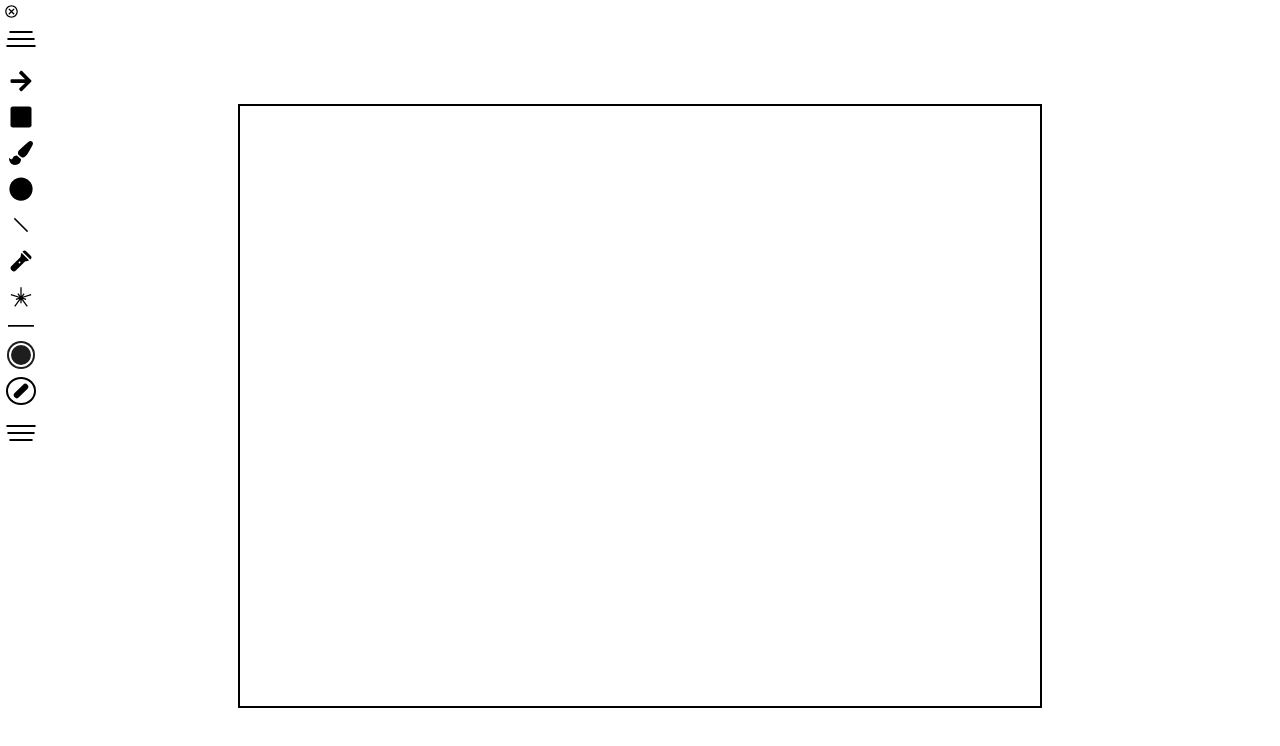
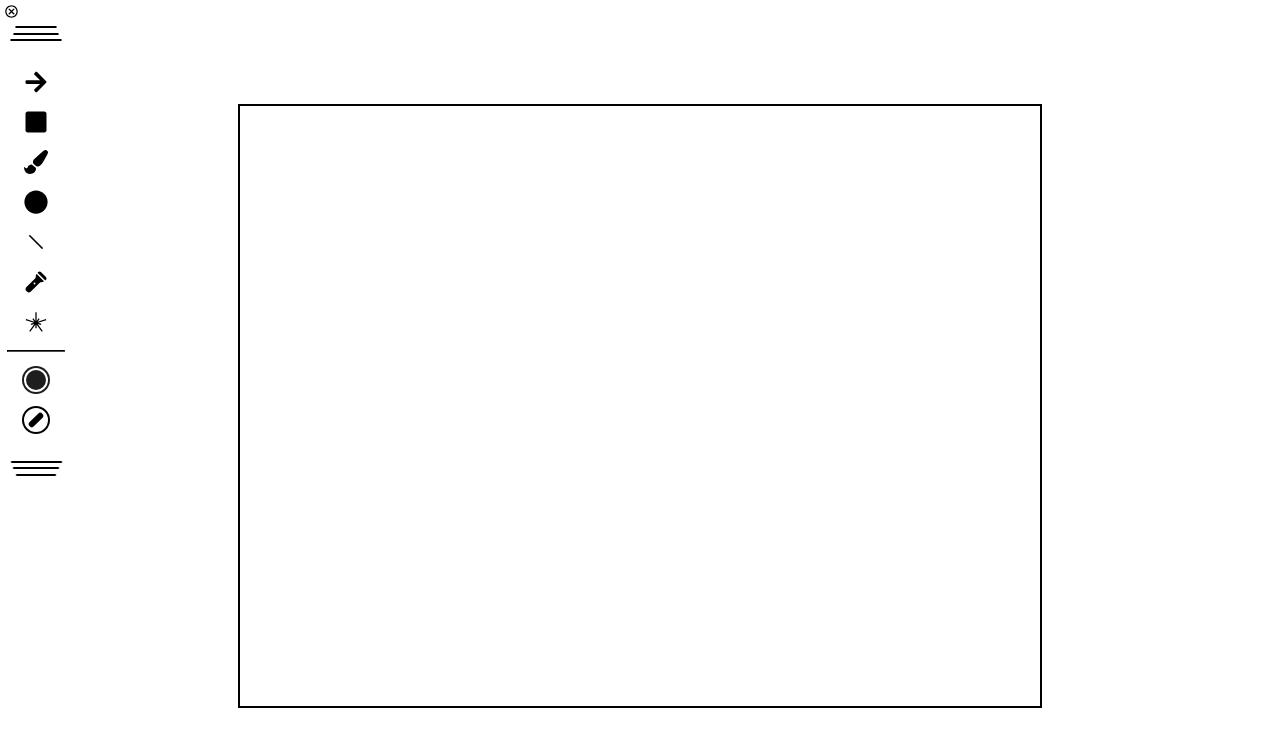
Before and after one commit to DmytroVasin/DrawPen, a React (Create React App) app: page / in a window 1280 px wide. Shown: the top 746 px of the page. Built offline with nearby package versions, Linux system fonts and the light colour scheme.

Commit message:
add-fixes-2

```diff
--- a/src/components/ToolBar.css
+++ b/src/components/ToolBar.css
@@ -1,36 +1,19 @@
 #toolbar {
   position: absolute;
+  top: 0;
   left: 0;
-  top: 0;
-  width: 40px;
-  display: flex;
-  flex-direction: column;
-  justify-content: center;
-  align-items: center;
+  width: 70px;
   border-radius: 10px;
   background-color: rgba(255, 255, 255, 0.2);
   backdrop-filter: blur(17px);
   border: 1px solid rgba(255, 255, 255, 0.2);
 }
 
-#toolbar svg {
-  fill: #000;
-}
-
-.toolbar__header {
-  width: 100%;
+.toolbar__header,
+.toolbar__bottom {
   display: flex;
-  flex-direction: column;
-  align-items: center;
   justify-content: center;
-  margin-top: 5px;
-}
-
-.window__buttons {
-  width: 100%;
-  display: flex;
-  justify-content: flex-start;
-  margin: 0;
+  padding: 5px 0;
 }
 
 .window__buttons button {
@@ -43,40 +26,17 @@
   padding: 2px;
   width: 20px;
   height: 20px;
-  pointer-events: all;
-}
-
-.toolbar__header-buttons {
-  margin-bottom: 5px;
-}
-
-.toolbar__header-buttons svg {
-  cursor: pointer;
-}
-
-.toolbar__header-buttons button {
-  background: none;
-  border: none;
-  display: flex;
-  justify-content: center;
-  align-items: center;
-  padding: 2px;
-  cursor: pointer;
-  width: 18px;
-  height: 18px;
-  pointer-events: all;
 }
 
 .toolbar__items {
   padding: 0;
-  width: 100%;
   display: flex;
   flex-direction: column;
   align-items: center;
 }
 
 .toolbar__items li {
-  margin: 3px 0;
+  margin: 5px 0;
   width: 30px;
   height: 30px;
   display: flex;
@@ -84,8 +44,8 @@
   align-items: center;
 }
 
-.toolbar__items .active {
-  background-color: rgba(255, 255, 255, 1);
+.toolbar__items li.active {
+  background-color: #fff;
   border-radius: 5px;
 }
 
@@ -95,11 +55,7 @@
   display: flex;
   justify-content: center;
   align-items: center;
-  padding: 2px;
   cursor: pointer;
-  width: 30px;
-  height: 30px;
-  pointer-events: all;
 }
 
 .toolbar__items li button:focus {
@@ -114,32 +70,21 @@
 
 .toolbar__items hr {
   border-color: #4c4c4c;
-  margin: 10px 8px;
-  width: calc(100% - 16px);
+  width: 80%;
 }
-
-.toolbar__bottom {
-  width: 100%;
-  display: flex;
-  justify-content: center;
-  margin-bottom: 5px;
-}
-
-/* Drag Lines: */
 
 .draglines {
   width: 75%;
   display: flex;
   flex-direction: column;
+  justify-content: space-between;
   align-items: center;
-  justify-content: center;
+  height: 15px;
   cursor: move;
 }
 
 .draglines div {
-  border: 1px solid black;
-  margin: 0;
-  margin-top: 5px;
+  border: 1px solid #000;
   border-radius: 15px;
 }
 
@@ -164,7 +109,7 @@
   width: 28px;
   height: 28px;
   border-radius: 50%;
-  border: 0px;
+  border: none;
 }
 
 #colorPicker::before {
@@ -172,25 +117,24 @@
   content: "";
   top: 50%;
   left: 50%;
+  width: 20px;
   height: 20px;
-  width: 20px;
   background: inherit;
-  border-radius: inherit;
+  border-radius: 50%;
   border: 2px solid #fff;
   transform: translate(-50%, -50%);
 }
 
-.toolbar__width-button {
-  height: 28px !important;
-  width: 28 !important;
-  border: 2px solid #000 !important;
-  border-radius: 50% !important;
+#toolbar .toolbar__width-button {
+  width: 28px;
+  height: 28px;
+  border: 2px solid #000;
+  border-radius: 50%;
 }
 
-.toolbar__width-button div {
+.toolbar__width-button > div {
   height: 18px;
-  background-color: black;
+  background-color: #000;
   transform: rotate(45deg);
   border-radius: 5px;
-  position: relative;
 }
--- a/src/components/ToolBar.js
+++ b/src/components/ToolBar.js
@@ -1,4 +1,4 @@
-import React, { useState } from "react";
+import React from "react";
 import "./ToolBar.css";
 import { colorList, widthList } from "../constants.js";
 import { FaPaintBrush, FaSquare, FaCircle, FaArrowRight } from "react-icons/fa";
@@ -92,7 +92,7 @@ const ToolBar = ({
           <button className="toolbar__width-button" onClick={onChangeWidth}>
             <div
               style={{
-                width: widthList[activeWidthIndex].width / 3,
+                width: `${widthList[activeWidthIndex].width / 3}px`,
               }}
             />
           </button>
```
